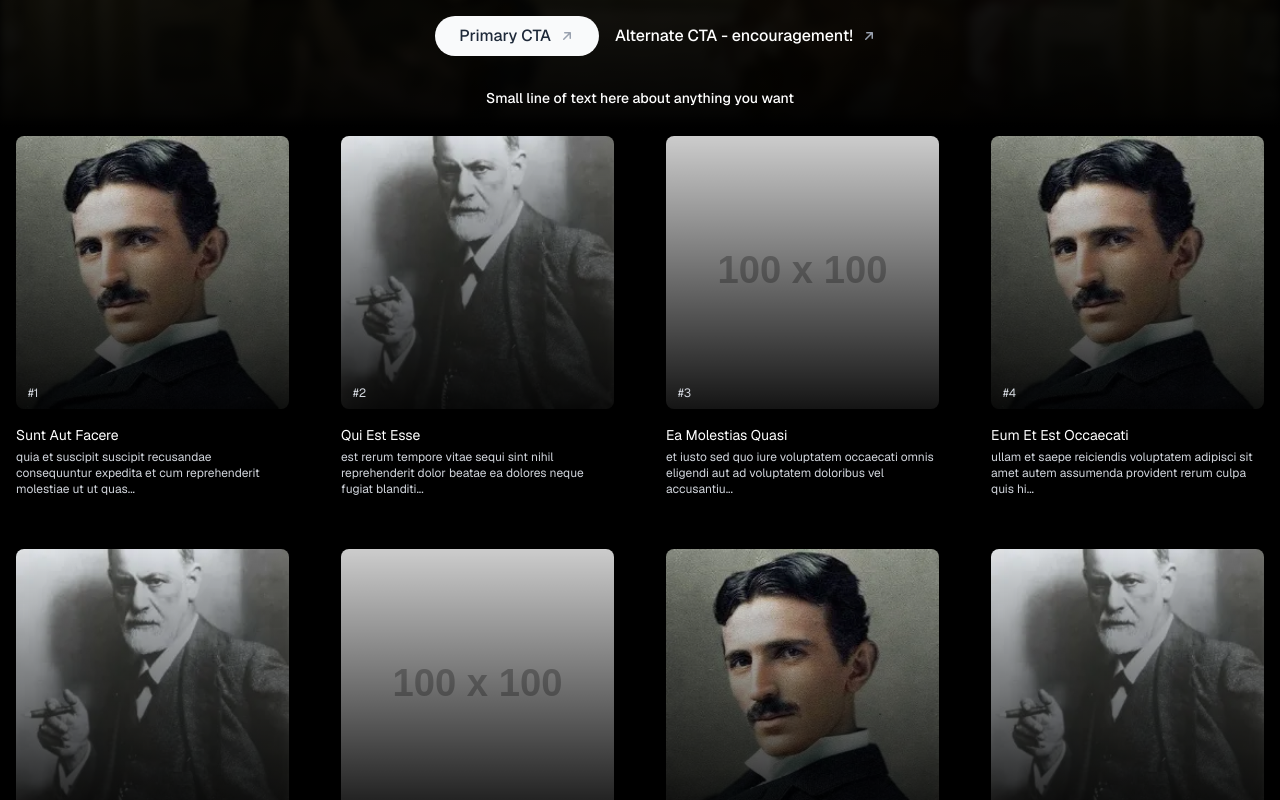
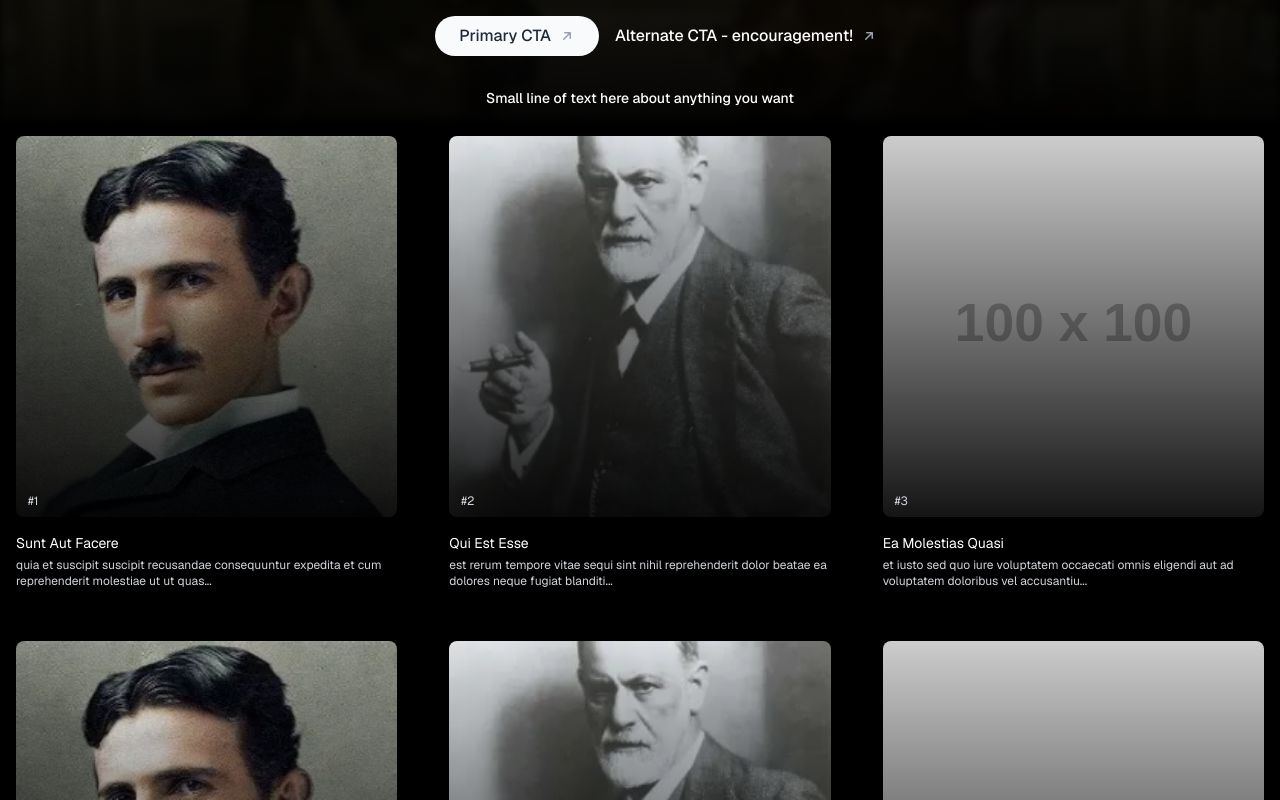
Before and after one commit to Harmxn02/h5.harmansingh.nl, a Next.js app: page / in a window 1280 px wide. Shown: the part 680-1480 px from the top of the page. Built offline with nearby package versions, Linux system fonts and the light colour scheme.

Commit message:
Make largest grid 3 columns instead of 4

```diff
--- a/src/app/components/posts/Posts.tsx
+++ b/src/app/components/posts/Posts.tsx
@@ -9,7 +9,7 @@ const Posts = () => {
 			{/* <h2 className="text-3xl">Posts</h2> */}
 
 			{/* Map through the posts and render each one */}
-			<div className="grid grid-cols-1 justify-items-center gap-5 sm:grid-cols-2 lg:grid-cols-3 xl:grid-cols-4">
+			<div className="grid grid-cols-1 justify-items-center gap-5 sm:grid-cols-2 xl:grid-cols-3">
 				{posts.map((post) => (
 					<Post
 						key={post.id}
```
